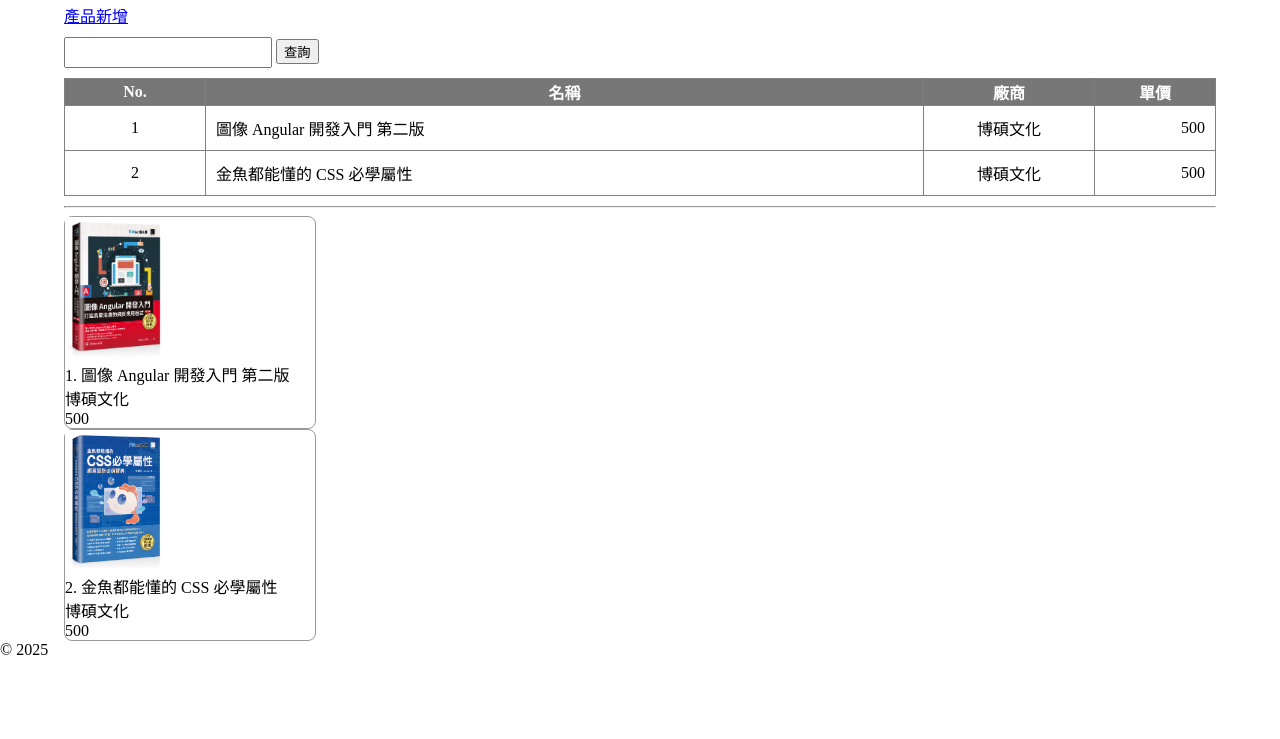
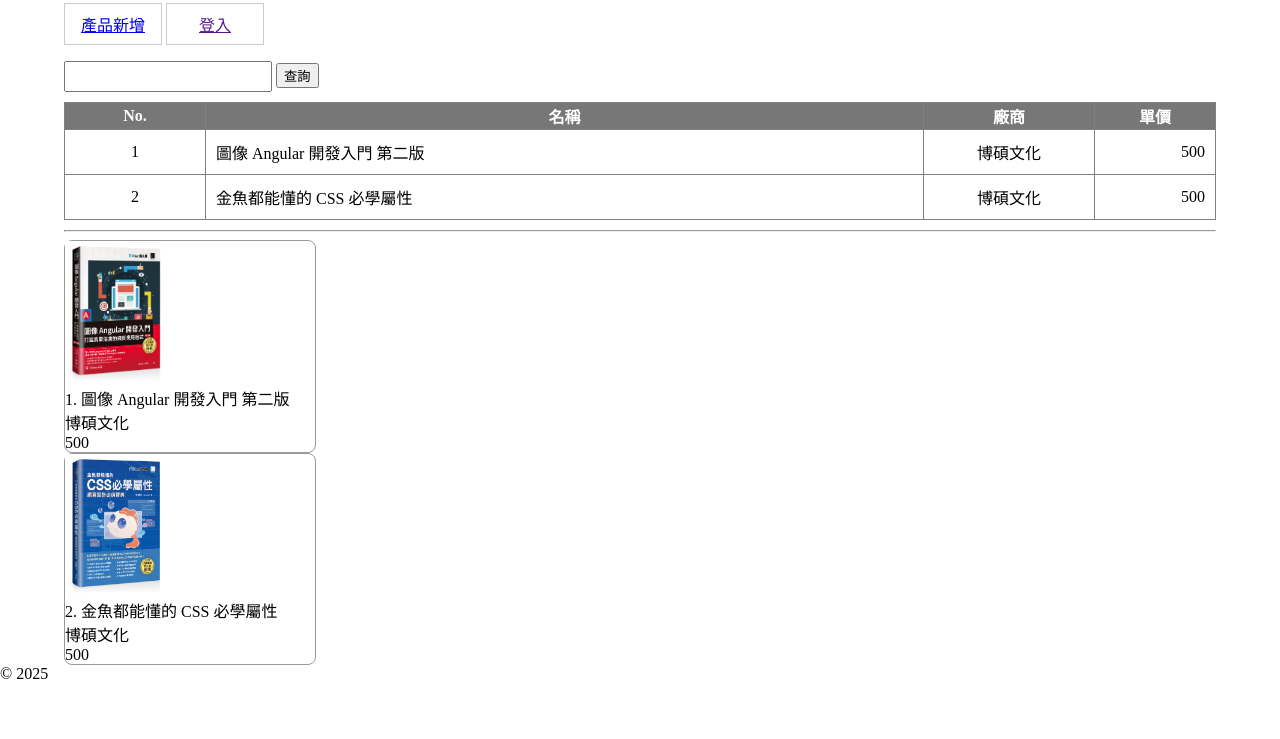
Before and after one commit to Sean12-25/test, a plain HTML site: page src/index.html in a window 1280 px wide. Shown: the part 61-800 px from the top of the page. Drawn offline with Linux system fonts and the light colour scheme.

Commit message:
feat(css): 實作導覽列樣式

```diff
--- a/src/index.css
+++ b/src/index.css
@@ -18,6 +18,19 @@ section.body {
 
 nav {
   margin-bottom: 10px;
+}
+
+ul {
+  list-style: none;
+  padding: 0px;
+}
+
+ul > li {
+  display: inline-block;
+  border: 1px solid #ccc;
+  padding: 8px;
+  width: 80px;
+  text-align: center;
 }
 
 .card {
--- a/src/index.html
+++ b/src/index.html
@@ -12,7 +12,14 @@
     </header>
     <section class="body">
       <nav>
-        <a href="./form.html">產品新增</a>
+        <ul>
+          <li>
+            <a href="./form.html">產品新增</a>
+          </li>
+          <li>
+            <a href="">登入</a>
+          </li>
+        </ul>
       </nav>
       <form>
         <input type="text" />
```
